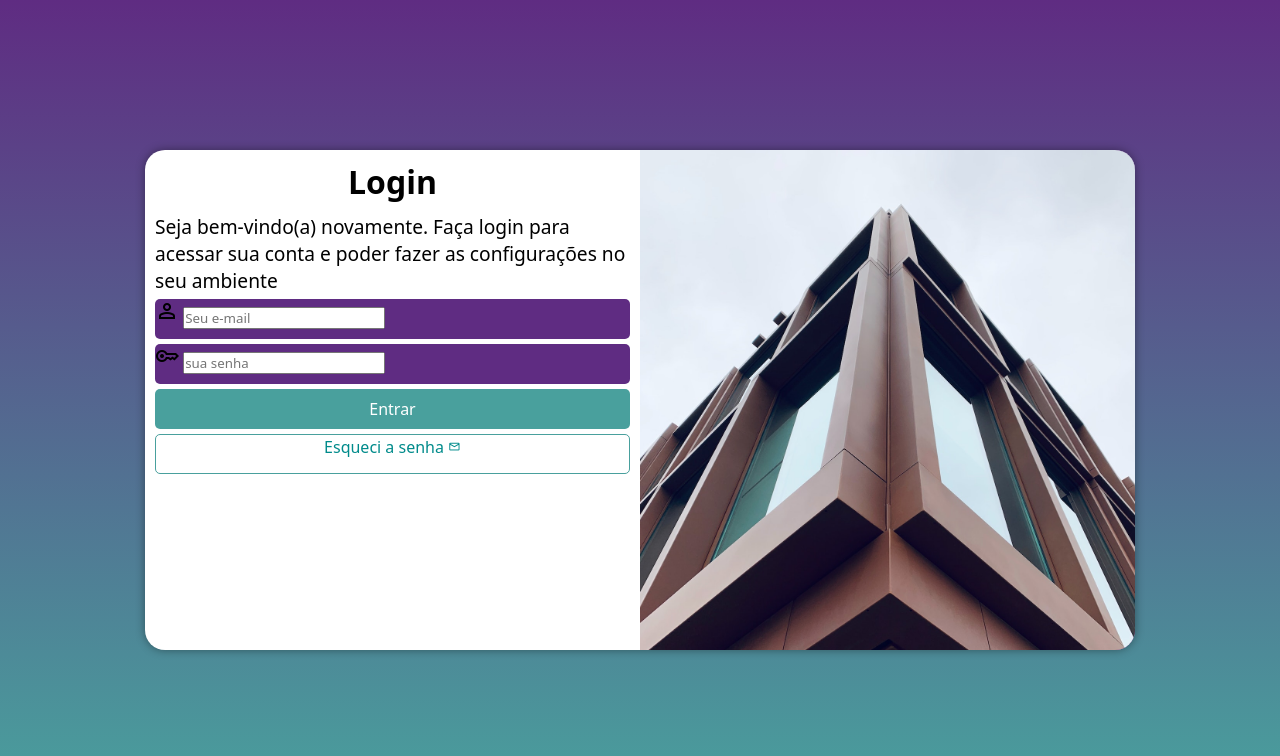
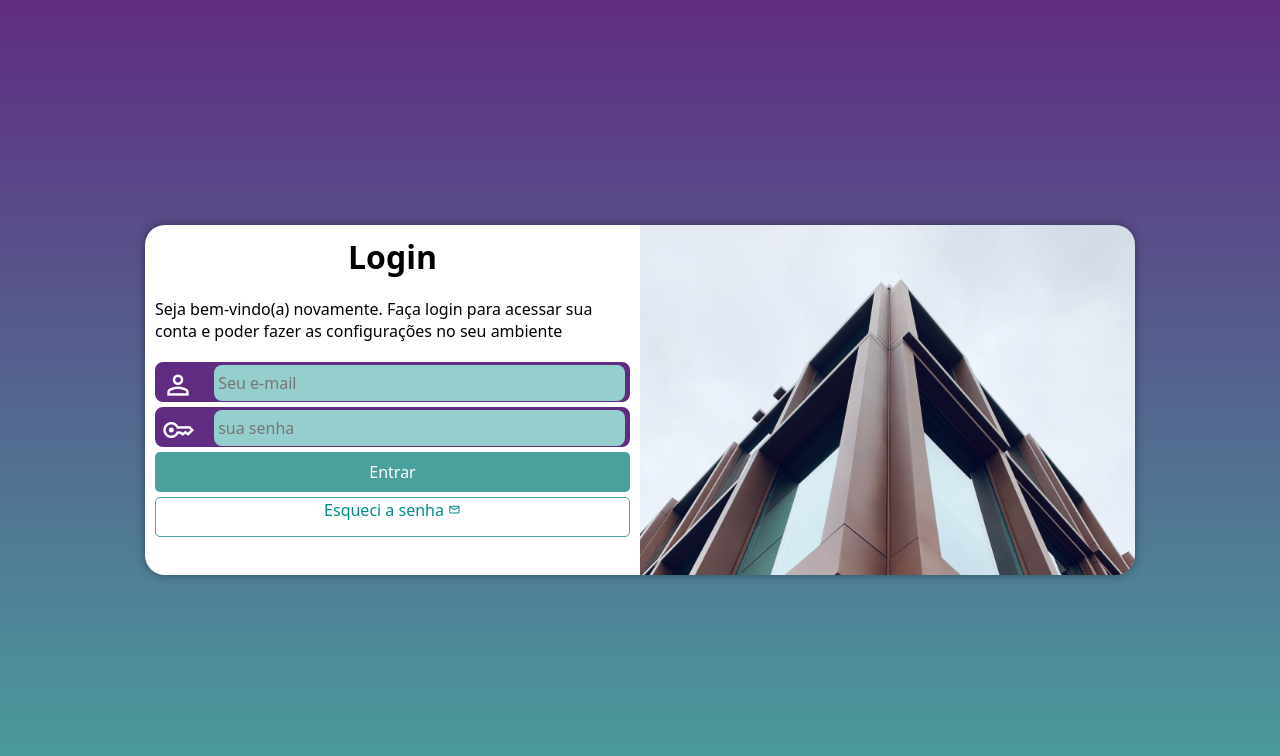
Before and after one commit to yukiomiyashiro/projeto-login, a plain HTML site: page index.html in a window 1280 px wide. Drawn offline with nearby package versions, Linux system fonts and the light colour scheme.

Commit message:
finalizando ex

```diff
--- a/estilos/media-query.css
+++ b/estilos/media-query.css
@@ -8,6 +8,7 @@
 
     #login {
         width: 80vw;
+        height: 280px;
     }
 
     #login > #imagem {
@@ -30,6 +31,7 @@
 
     #login {
         width: 990px;
+        height: 350px;
     }
 
     #login > #imagem {
@@ -48,6 +50,7 @@
     }
 
     #formulario > p {
-        font-size: 1.2em;
+        font-size: 1em;
+        margin: 20px 0px;
     }
 }
--- a/estilos/style.css
+++ b/estilos/style.css
@@ -28,17 +28,17 @@ main {
     position: absolute;
     top: 50%;
     left: 50%;
-    transform: translate(-50%, -50%);
     overflow: hidden;
 
     background-color: white;
-    width: 270px;
+    width: 250px;
     height: 500px;
     border-radius: 20px;
     box-shadow: 0px 0px 10px rgba(0, 0, 0, 0.397);
 
     transition: width .3s, height .3s;
     transition-timing-function: ease;
+    transform: translate(-50%, -50%);
 }
 
 #login > #imagem {
@@ -64,14 +64,39 @@ section#login > div#formulario {
 
 form > div.campo {
     background-color: var(--lilas);
+    border: 2px solid var(--lilas);
+    display: block;
     width: 100%;
     height: 40px;
-    border-radius: 5px;
+    border-radius: 8px;
     margin: 5px 0px;
 }
 
 form label {
     display: none;
+}
+
+div.campo > span {
+    color: white;
+    font-size: 2em;
+    width: 53px;
+    padding: 5px;
+}
+
+div.campo > input {
+    background-color: #94cfcd;
+    font-size: 1em;
+    width: calc(100% - 60px);
+    height: 100%;
+    border: 0px;
+    border-radius: 8px;
+    padding: 4px;
+    transform: translateY(-12px);
+}
+
+div.campo > input:focus-within {
+    background-color: white;
+    border: none;
 }
 
 form input[type=submit] {
@@ -83,6 +108,7 @@ form input[type=submit] {
     color: white;
     border: none;
     border-radius: 5px;
+    cursor: pointer;
 }
 
 form input[type=submit]:hover {
```
